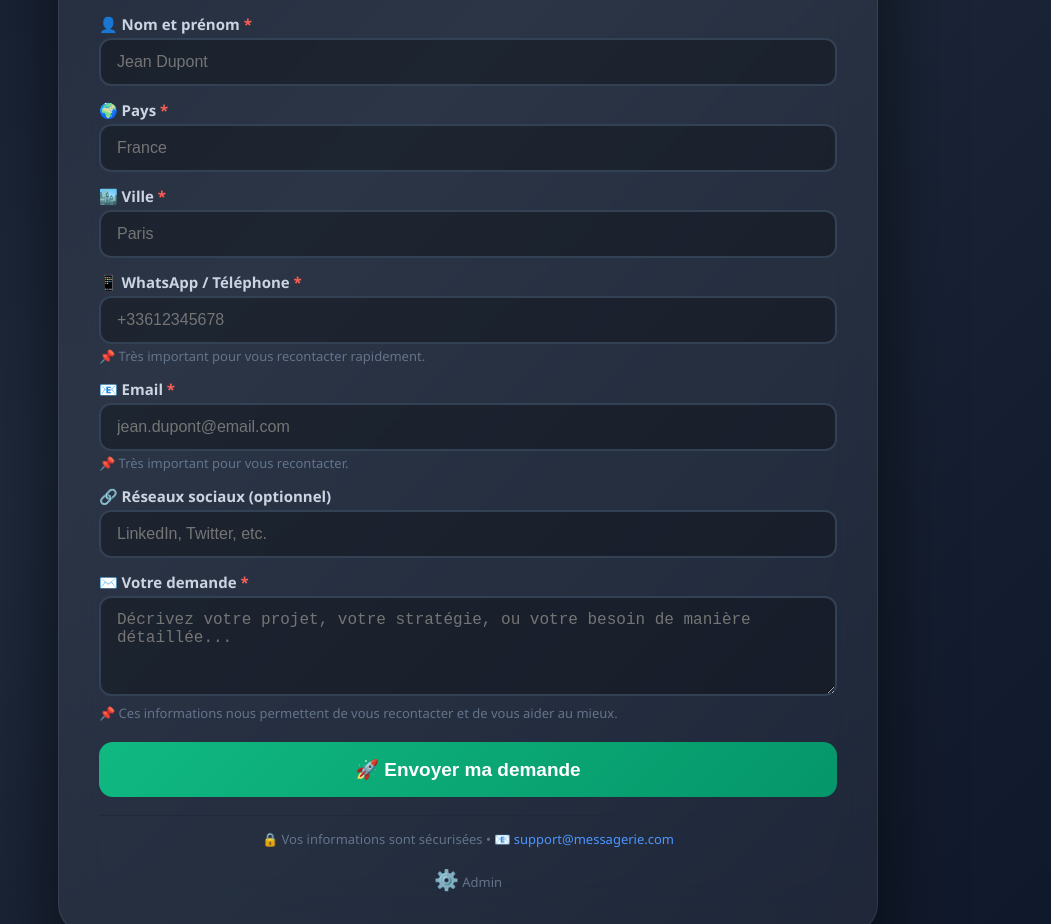
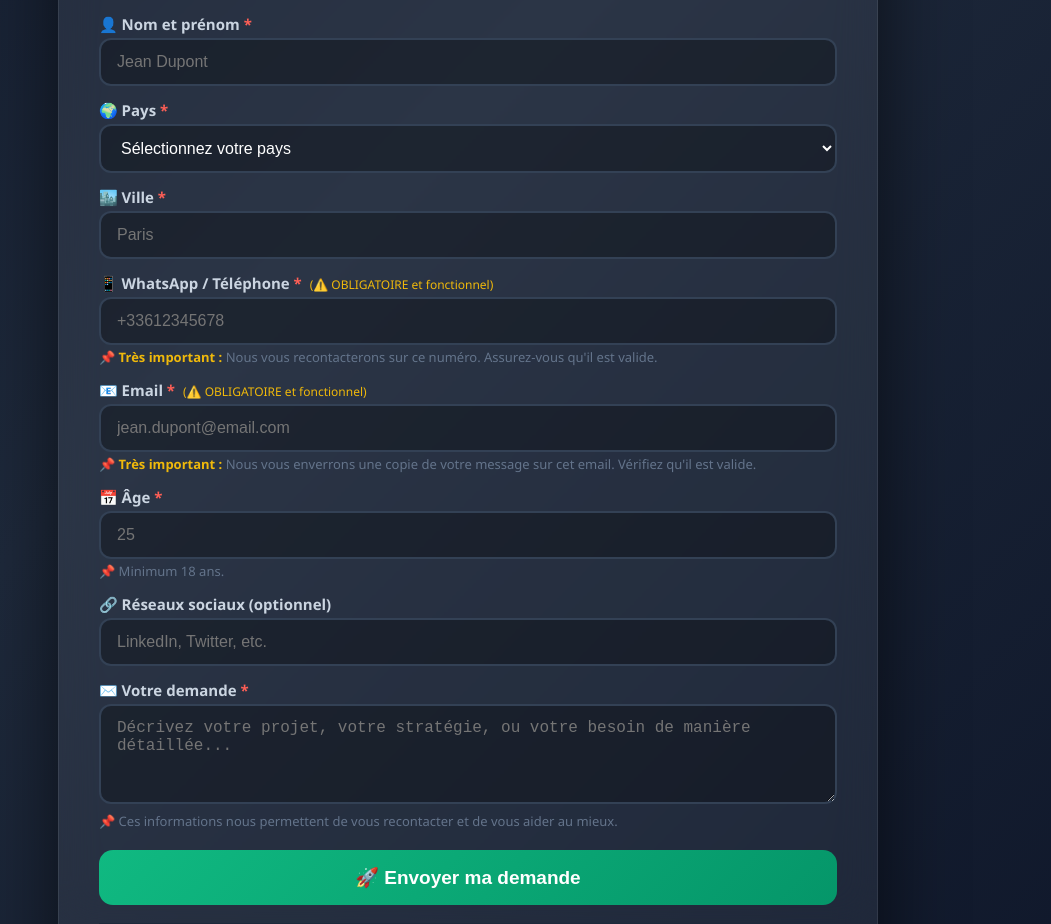
Before and after one commit to v75eur/sitmessag, a plain HTML site: page index.html in a window 1280 px wide. Shown: the part 860-1784 px from the top of the page, without its empty margins (172-1223 px from the left). Drawn offline with Linux system fonts and the light colour scheme.

Commit message:
📝 Ajout pays, âge + renforcement WhatsApp/Email obligatoires

```diff
--- a/index.html
+++ b/index.html
@@ -142,8 +142,15 @@
             margin-bottom: 4px;
         }
         .form-group label .required { color: #ff5f56; }
+        .form-group label .important {
+            color: #f0b90b;
+            font-size: 12px;
+            font-weight: 400;
+            margin-left: 4px;
+        }
         .form-group input,
-        .form-group textarea {
+        .form-group textarea,
+        .form-group select {
             width: 100%;
             padding: 13px 16px;
             border-radius: 12px;
@@ -154,7 +161,8 @@
             transition: border-color 0.3s;
         }
         .form-group input:focus,
-        .form-group textarea:focus {
+        .form-group textarea:focus,
+        .form-group select:focus {
             outline: none;
             border-color: #4d96ff;
         }
@@ -163,6 +171,10 @@
             color: #64748b;
             font-size: 13px;
             margin-top: 3px;
+        }
+        .form-group .hint .important-text {
+            color: #f0b90b;
+            font-weight: 600;
         }
         .form-group .info-box {
             background: rgba(16,185,129,0.08);
@@ -331,21 +343,39 @@
         </div>
         <div class="form-group">
             <label>🌍 Pays <span class="required">*</span></label>
-            <input type="text" id="pays" placeholder="France" required>
+            <select id="pays" required>
+                <option value="">Sélectionnez votre pays</option>
+                <option value="France">France</option>
+                <option value="Belgique">Belgique</option>
+                <option value="Suisse">Suisse</option>
+                <option value="Canada">Canada</option>
+                <option value="Sénégal">Sénégal</option>
+                <option value="Côte d'Ivoire">Côte d'Ivoire</option>
+                <option value="Cameroun">Cameroun</option>
+                <option value="Maroc">Maroc</option>
+                <option value="Algérie">Algérie</option>
+                <option value="Tunisie">Tunisie</option>
+                <option value="Autre">Autre</option>
+            </select>
         </div>
         <div class="form-group">
             <label>🏙️ Ville <span class="required">*</span></label>
             <input type="text" id="ville" placeholder="Paris" required>
         </div>
         <div class="form-group">
-            <label>📱 WhatsApp / Téléphone <span class="required">*</span></label>
-            <input type="text" id="whatsapp" placeholder="+33612345678" required>
-            <div class="hint">📌 Très important pour vous recontacter rapidement.</div>
+            <label>📱 WhatsApp / Téléphone <span class="required">*</span> <span class="important">(⚠️ OBLIGATOIRE et fonctionnel)</span></label>
+            <input type="tel" id="whatsapp" placeholder="+33612345678" required>
+            <div class="hint">📌 <span class="important-text">Très important :</span> Nous vous recontacterons sur ce numéro. Assurez-vous qu'il est valide.</div>
         </div>
         <div class="form-group">
-            <label>📧 Email <span class="required">*</span></label>
+            <label>📧 Email <span class="required">*</span> <span class="important">(⚠️ OBLIGATOIRE et fonctionnel)</span></label>
             <input type="email" id="email" placeholder="jean.dupont@email.com" required>
-            <div class="hint">📌 Très important pour vous recontacter.</div>
+            <div class="hint">📌 <span class="important-text">Très important :</span> Nous vous enverrons une copie de votre message sur cet email. Vérifiez qu'il est valide.</div>
+        </div>
+        <div class="form-group">
+            <label>📅 Âge <span class="required">*</span></label>
+            <input type="number" id="age" placeholder="25" min="18" max="99" required>
+            <div class="hint">📌 Minimum 18 ans.</div>
         </div>
         <div class="form-group">
             <label>🔗 Réseaux sociaux (optionnel)</label>
@@ -428,16 +458,23 @@
             showToast('Veuillez sélectionner un service.', 'error');
             return;
         }
+
         const nom = document.getElementById('nom').value.trim();
-        const pays = document.getElementById('pays').value.trim();
+        const pays = document.getElementById('pays').value;
         const ville = document.getElementById('ville').value.trim();
         const whatsapp = document.getElementById('whatsapp').value.trim();
         const email = document.getElementById('email').value.trim();
+        const age = document.getElementById('age').value.trim();
         const reseau = document.getElementById('reseau').value.trim();
         const message = document.getElementById('message').value.trim();
 
-        if (!nom || !pays || !ville || !whatsapp || !email || !message) {
+        if (!nom || !pays || !ville || !whatsapp || !email || !age || !message) {
             showToast('Tous les champs obligatoires doivent être remplis.', 'error');
+            return;
+        }
+
+        if (parseInt(age) < 18) {
+            showToast('❌ Vous devez avoir au moins 18 ans.', 'error');
             return;
         }
 
@@ -449,10 +486,13 @@
         const terminal = document.getElementById('terminalContent');
         terminal.innerHTML += `<div class="line"><span class="prompt">➜</span> <span class="info">📤 Envoi en cours...</span></div>`;
 
-        fetch('https://site-messag-api.onrender.com/api/send', {
+        fetch('https://sitmessag-api.onrender.com/api/send', {
             method: 'POST',
             headers: { 'Content-Type': 'application/json' },
-            body: JSON.stringify({ service: selectedService, nom, pays, ville, whatsapp, email, reseau, message })
+            body: JSON.stringify({
+                service: selectedService,
+                nom, pays, ville, whatsapp, email, age, reseau, message
+            })
         })
         .then(res => res.json())
         .then(data => {
@@ -465,6 +505,7 @@
                 document.querySelectorAll('.service-card').forEach(c => c.classList.remove('selected'));
                 selectedService = null;
                 document.getElementById('robotInfo').style.display = 'none';
+                document.getElementById('pays').value = '';
             } else {
                 terminal.innerHTML += `<div class="line"><span class="prompt">➜</span> <span style="color:#ff5f56;">❌ Erreur : ${data.error || 'Inconnue'}</span></div>`;
                 showToast('❌ Erreur : ' + (data.error || 'Inconnue'), 'error');
```
